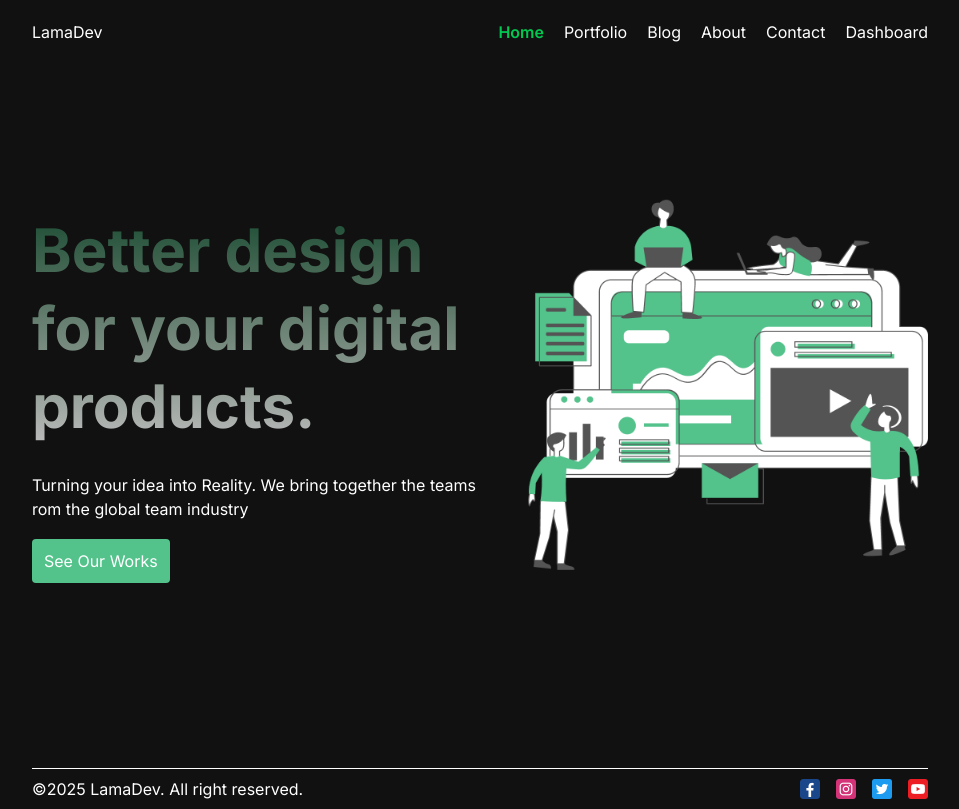
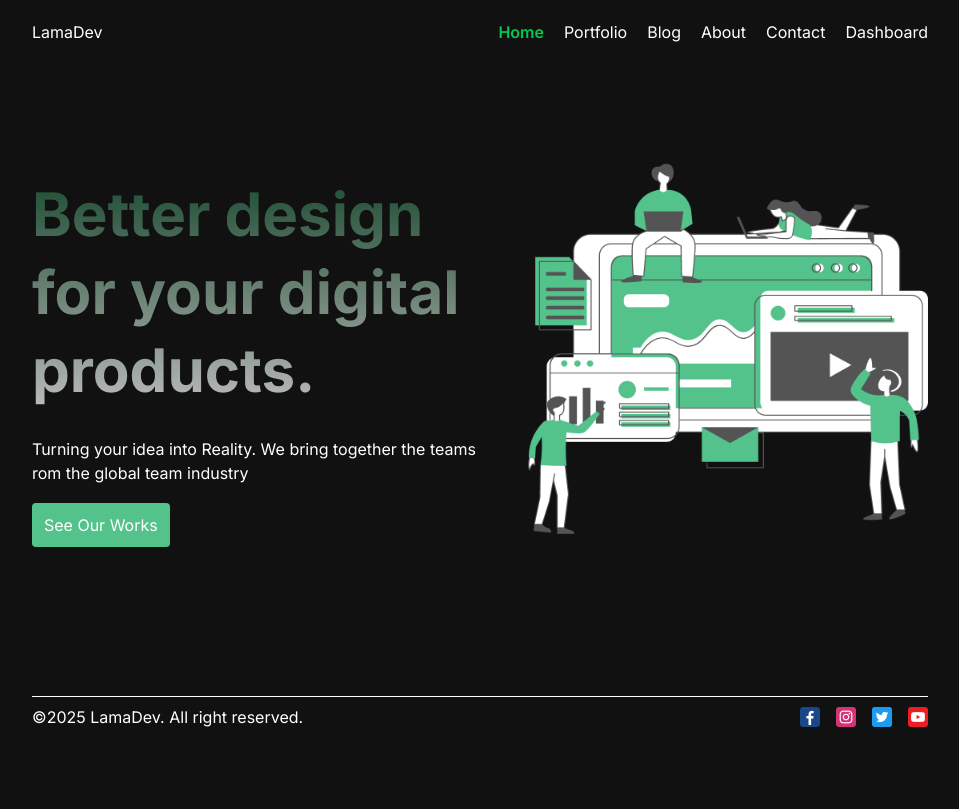
Before and after one commit to Ferico5/digital_agency, a Next.js app: page / in a window 1280 px wide. Shown: the whole page, without its empty margins (160-1119 px from the left). Built offline with nearby package versions, Linux system fonts and the light colour scheme.

Commit message:
update style and use components LinkButton

```diff
--- a/src/app/page.tsx
+++ b/src/app/page.tsx
@@ -1,9 +1,9 @@
 import Image from 'next/image';
-import Link from 'next/link';
+import LinkButton from '@/components/LinkButton/page';
 
 const HomePage = () => {
   return (
-    <div className="flex justify-between items-center min-h-[79vh]">
+    <div className="flex justify-between items-center min-h-[70vh]">
       {/* left side content */}
       <div className="flex flex-col justify-between w-[50%]">
         <h1
@@ -14,9 +14,7 @@ const HomePage = () => {
         </h1>
         <p className="textw-[50%]">Turning your idea into Reality. We bring together the teams rom the global team industry</p>
         <div className="mt-7">
-          <Link href="/portfolio" className="bg-[#53C38B] p-3 rounded-sm">
-            See Our Works
-          </Link>
+          <LinkButton href="/portfolio" textButton="See Our Works"></LinkButton>
         </div>
       </div>
       {/* right side content */}
```
